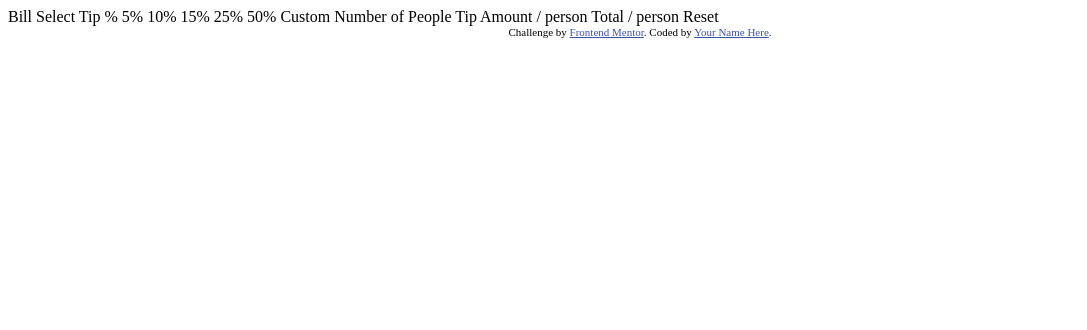
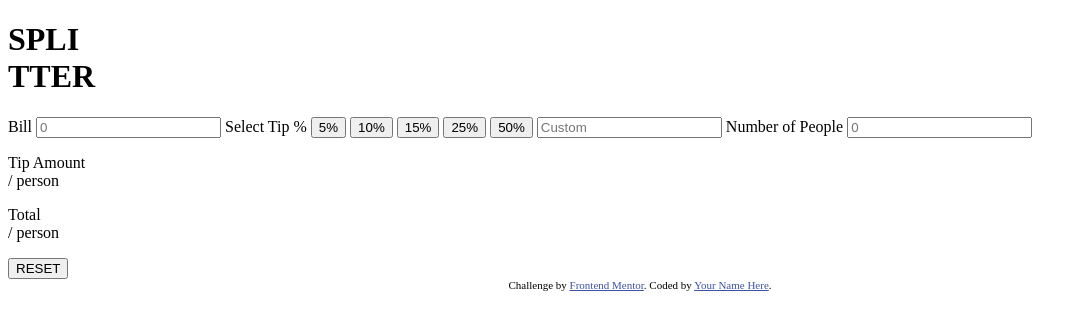
Before and after one commit to Taresta/Tip-Calculator-App, a plain HTML site: page index.html in a window 1280 px wide. Shown: the whole page, without its empty margins (0-1087 px from the left). Drawn offline with Linux system fonts and the light colour scheme.

Commit message:
Added the fundamental HTML structure

```diff
--- a/index.html
+++ b/index.html
@@ -15,30 +15,61 @@
   </style>
 </head>
 <body>
+  <header>
+    <h1>
+      SPLI<br>TTER
+    </h1>
+  </header>
+  <main class="bill-card">
+    <form class="bill-card__form">
 
-  Bill
+      <label for="bill" class="bill-card__label">Bill</label>
+      <span class="bill-card__error bill-card_error--hidden" aria-live="polite"></span>
+      <input id="bill" name="bill" type="text" placeholder = "0" required class="bill-card__input"/>
 
-  Select Tip %
-  5%
-  10%
-  15%
-  25%
-  50%
-  Custom
+      <label for="tip-amount">Select Tip %</label>
+      <button type="button" class="bill-card__tip-button">5%</button>
+      <button type="button" class="bill-card__tip-button">10%</button>
+      <button type="button" class="bill-card__tip-button">15%</button>
+      <button type="button" class="bill-card__tip-button">25%</button>
+      <button type="button" class="bill-card__tip-button">50%</button>
+      <input name="custom-tip" placeholder="Custom" class="bill-card__custom-tip-input"/>
 
-  Number of People
 
-  Tip Amount
-  / person
 
-  Total
-  / person
+      <label for="number-of-people" class="bill-card__label">Number of People</label>
+      <span class="bill-card__error bill-card_error--hidden" aria-live="polite"></span>
+      <input id="number-of-people" name="number-of-people" type="text" placeholder="0" required class="bill-card__input"/>
 
-  Reset
+    </form>
 
-  <div class="attribution">
-    Challenge by <a href="https://www.frontendmentor.io?ref=challenge" target="_blank">Frontend Mentor</a>.
-    Coded by <a href="#">Your Name Here</a>.
-  </div>
+    <div class="bill-card__result">
+
+      <div class="bill-card__section bill-card__section--tip">
+        <p class="bill-card__tip-label">Tip Amount <br>
+        <span class="bill-card__per-person">/ person</span>
+        </p>
+        <p class="bill-card__tip-amount"></p>
+      </div>
+
+      <div class="bill-card__section bill-card__section--total">
+        <p class="bill-card__total-label">Total <br>
+          <span class="bill-card__per-person">/ person</span>
+        </p>
+        <p class="bill-card__total-amount"></p>
+      </div>
+
+      <input type="reset" value="RESET" class="bill-card__reset-button"/>
+
+    </div>
+
+  </main>
+  <footer>
+    <div class="attribution">
+      Challenge by <a href="https://www.frontendmentor.io?ref=challenge" target="_blank">Frontend Mentor</a>.
+      Coded by <a href="#">Your Name Here</a>.
+    </div>
+  </footer>
+
 </body>
 </html>
```
